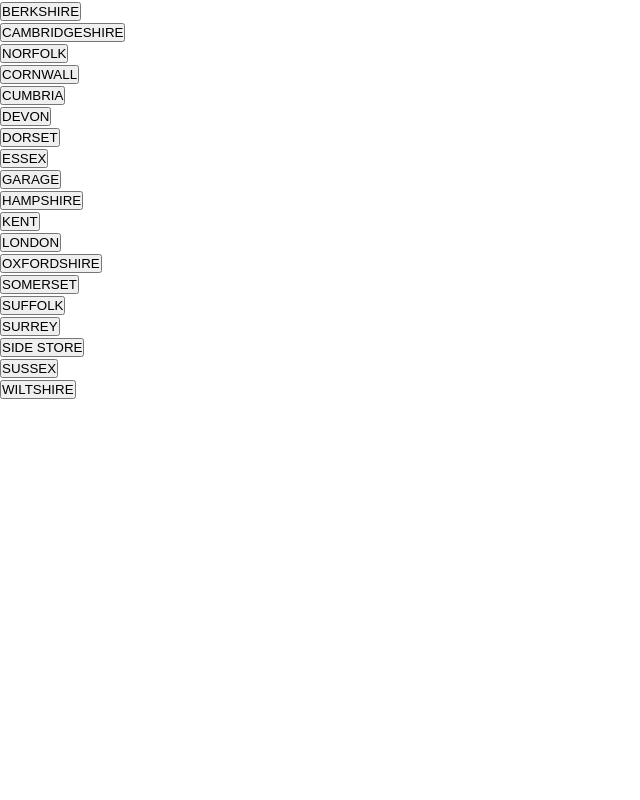
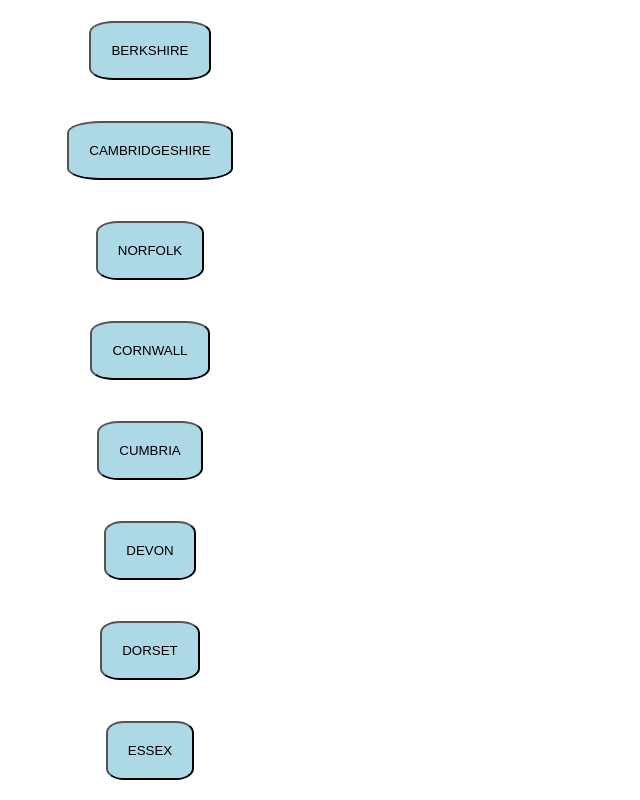
Before and after one commit to nivenreed/order-form, a React (Create React App) app: page / in a window 1280 px wide. Shown: the top 800 px of the page, without its empty margins (0-640 px from the left). Built offline with nearby package versions, Linux system fonts and the light colour scheme.

Commit message:
adding some styling

```diff
--- a/src/App.css
+++ b/src/App.css
@@ -4,8 +4,8 @@
   display: flex;
   justify-content: space-around;
 }
-.tweet{
-  height: 300px;
+.cabinNameList{
+  height: 100px;
   width: 300px;
   background: white;
   border-radius: 30px;
@@ -14,3 +14,8 @@
   justify-content: space-around;
   align-items: center;
 }
+.cabinListBtn{
+  background-color: lightblue;
+  border-radius: 20%;
+  padding: 20px 20px;
+}
--- a/src/CabinList.js
+++ b/src/CabinList.js
@@ -9,8 +9,8 @@ function CabinList() {
   const cabinNameList1 = cabinData.map((data) => data.cabin);
   const cabinNames = [...new Set(cabinNameList1)];
   const cabin = cabinNames.map((data, index) => (
-    <li key={index}>
-      <button key={index} onClick={click}>
+    <li className="cabinNameList" key={index}>
+      <button className="cabinListBtn" key={index} onClick={click}>
         {data}{' '}
       </button>
     </li>
```
